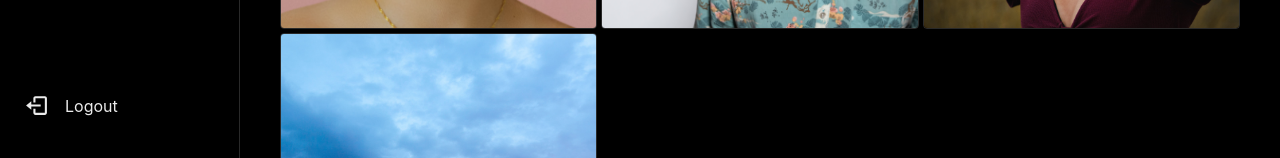
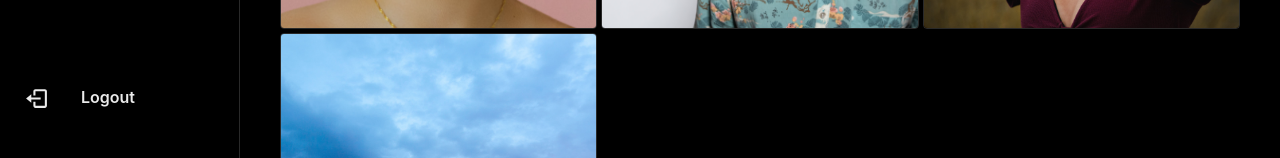
Before and after one commit to Codeyg12/tutorials, a React (Vite) app in the folder react-insta-clone/: page /asaprogrammer in a window 1280 px wide. Shown: the part 642-800 px from the top of the page. Built offline with nearby package versions, Linux system fonts and the light colour scheme.

Commit message:
logout func

```diff
--- a/react-insta-clone/src/components/Sidebar/Sidebar.jsx
+++ b/react-insta-clone/src/components/Sidebar/Sidebar.jsx
@@ -1,4 +1,4 @@
-import { Avatar, Box, Flex, Link, Tooltip } from "@chakra-ui/react";
+import { Avatar, Box, Button, Flex, Link, Tooltip } from "@chakra-ui/react";
 import React from "react";
 import { Link as RouterLink } from "react-router-dom";
 import {
@@ -10,6 +10,7 @@ import {
 } from "../../assets/constants";
 import { AiFillHome } from "react-icons/ai";
 import { BiLogOut } from "react-icons/bi";
+import useLogout from "../../hooks/useLogout";
 
 const Sidebar = () => {
   const sidebarItmes = [
@@ -36,6 +37,7 @@ const Sidebar = () => {
       link: "/asaprogrammer",
     },
   ];
+  const { handleLogout, isLoggingOut } = useLogout();
   return (
     <Box
       height={"100vh"}
@@ -82,10 +84,8 @@ const Sidebar = () => {
               openDelay={500}
               display={{ base: "block", md: "none" }}
             >
-              <Link
-                display={"flex"}
-                to={item.link || null}
-                as={RouterLink}
+              <Flex
+                onClick={handleLogout}
                 alignItems={"center"}
                 gap={4}
                 _hover={{ bg: "whiteAlpha.400" }}
@@ -96,7 +96,7 @@ const Sidebar = () => {
               >
                 {item.icon}
                 <Box display={{ base: "none", md: "block" }}>{item.text}</Box>
-              </Link>
+              </Flex>
             </Tooltip>
           ))}
         </Flex>
@@ -109,10 +109,8 @@ const Sidebar = () => {
           openDelay={500}
           w={{ base: "block", md: "none" }}
         >
-          <Link
-            display={"flex"}
-            to={"/auth"}
-            as={RouterLink}
+          <Flex
+            onClick={handleLogout}
             alignItems={"center"}
             gap={4}
             _hover={{ bg: "whiteAlpha.400" }}
@@ -123,8 +121,15 @@ const Sidebar = () => {
             justifyContent={{ base: "center", md: "flex-start" }}
           >
             <BiLogOut size={25} />
-            <Box display={{ base: "none", md: "block" }}>Logout</Box>
-          </Link>
+            <Button
+              display={{ base: "none", md: "block" }}
+              variant={"ghost"}
+              _hover={{ bg: "transparent" }}
+              isLoading={isLoggingOut}
+            >
+              Logout
+            </Button>
+          </Flex>
         </Tooltip>
       </Flex>
     </Box>
--- a/react-insta-clone/src/firebase/firebase.js
+++ b/react-insta-clone/src/firebase/firebase.js
@@ -4,7 +4,7 @@ import { getFirestore } from "firebase/firestore";
 import { getStorage } from "firebase/storage";
 
 const firebaseConfig = {
-  apiKey: "",
+  apiKey: "", //! DELETE B4 SAVING
   authDomain: "insta-clone-21c28.firebaseapp.com",
   projectId: "insta-clone-21c28",
   storageBucket: "insta-clone-21c28.appspot.com",
--- /dev/null
+++ b/react-insta-clone/src/hooks/useLogout.js
@@ -0,0 +1,23 @@
+import React from "react";
+import { useSignOut } from "react-firebase-hooks/auth";
+import { auth } from "../firebase/firebase";
+import useShowToast from "./useShowToast";
+
+const useLogout = () => {
+  const [signOut, isLoggingOut, error] = useSignOut(auth);
+  const showToast = useShowToast();
+
+  const handleLogout = async () => {
+    try {
+      await signOut();
+      localStorage.removeItem("user-info");
+      console.log("logged out");
+    } catch (error) {
+      showToast("Error", error.message, "error");
+    }
+  };
+
+  return { handleLogout, isLoggingOut, error };
+};
+
+export default useLogout;
```
